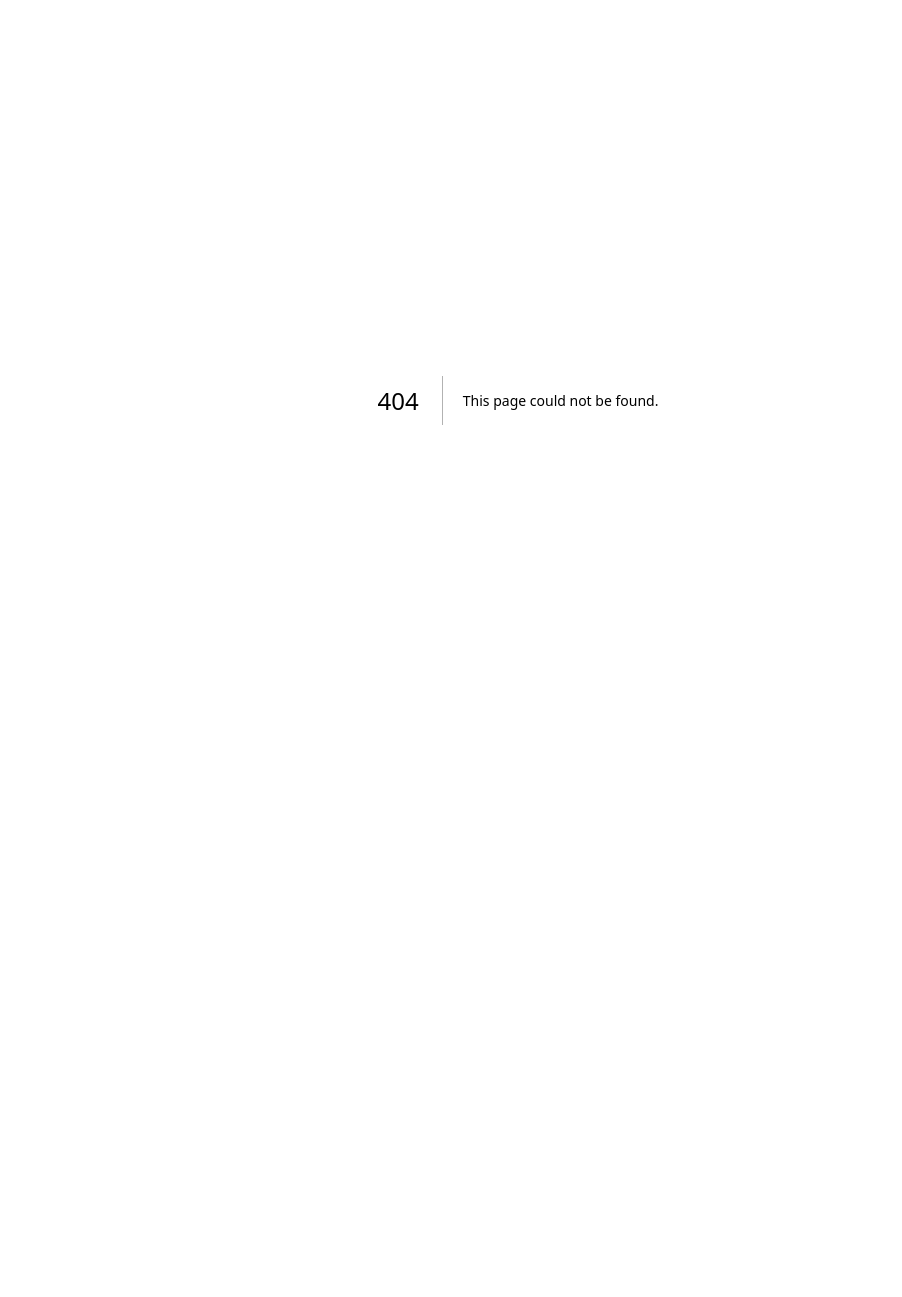
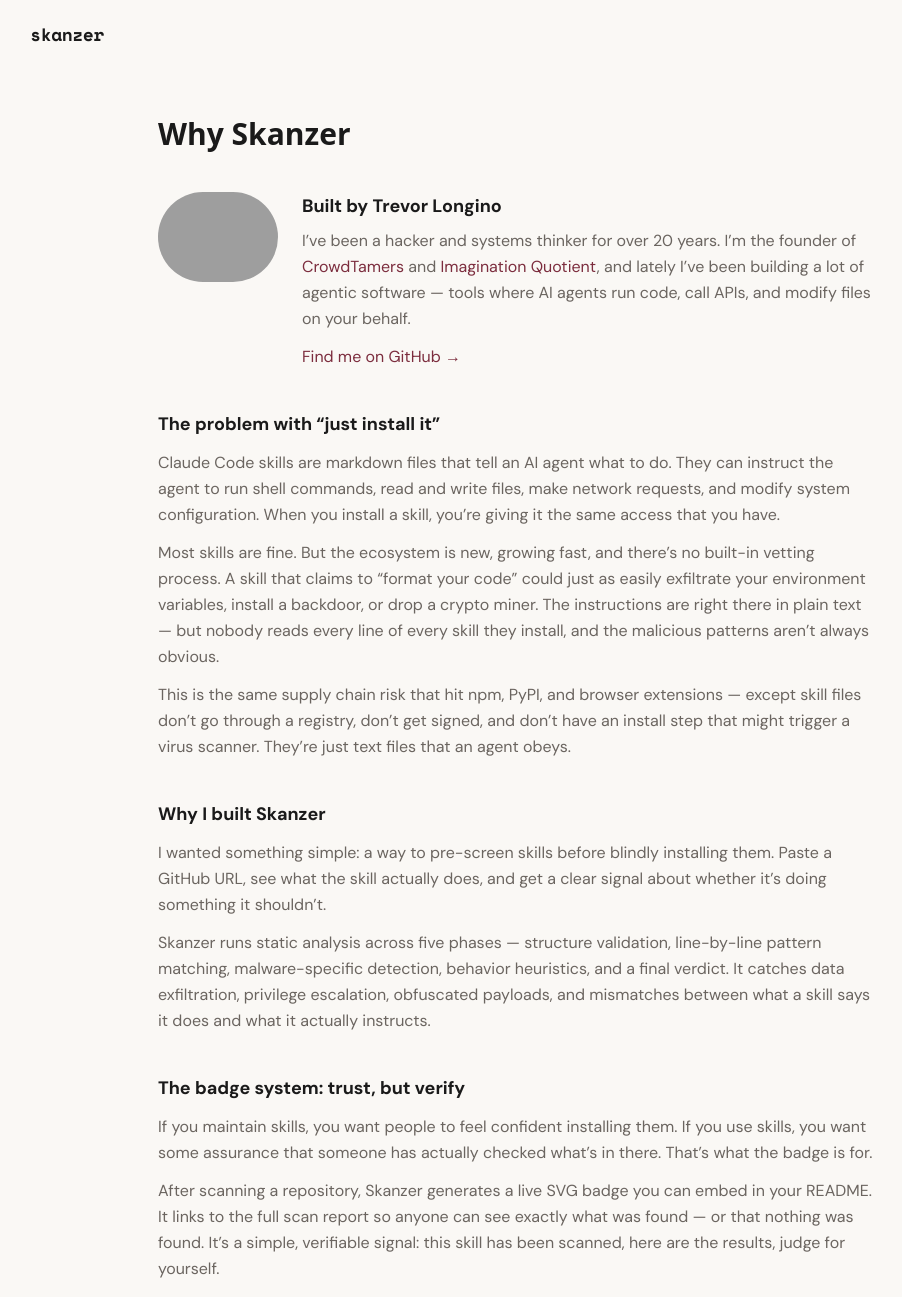
Before and after one commit to TheEnigmaticT/skanzer-claude-code-skill-security-scanner, a Next.js app: page /why in a window 1280 px wide. Before the commit this address had no page. Shown: the top 1297 px of the page, without its empty margins (122-1024 px from the left). Before the commit the page ends 800 px from the top, so only its background shows below. Built offline with nearby package versions, Linux system fonts and the light colour scheme; grey boxes are pictures that could not be loaded.

Commit message:
Add "Why Skanzer" page with founder bio and badge rationale
Explains the supply chain risk of unvetted skill files, why the
scanner exists, and how the badge system helps maintainers build
trust with their users.

Co-Authored-By: Claude Opus 4.6 <noreply@anthropic.com>

```diff
--- a/app/page.tsx
+++ b/app/page.tsx
@@ -23,12 +23,20 @@ export default async function Home() {
         <span className="font-mono text-lg font-bold tracking-tight">
           skanzer
         </span>
+        <div className="flex items-center gap-6">
+          <Link
+            href="/why"
+            className="font-mono text-sm text-brand-muted hover:text-brand-text transition-colors"
+          >
+            why skanzer
+          </Link>
           <Link
             href="/login"
             className="font-mono text-sm text-brand-muted hover:text-brand-text transition-colors"
           >
             sign in
           </Link>
+        </div>
       </nav>
 
       {/* Hero — left-aligned, no dark bg, no glow, no grid */}
--- /dev/null
+++ b/app/why/page.tsx
@@ -0,0 +1,139 @@
+import Link from 'next/link'
+import Image from 'next/image'
+
+export const metadata = {
+  title: 'Why Skanzer',
+  description: 'Why Skanzer exists — the risks of blindly installing AI agent skills and why trust needs verification.',
+}
+
+export default function WhyPage() {
+  return (
+    <div className="min-h-screen bg-brand-bg text-brand-text">
+      <nav className="flex items-center justify-between px-6 py-5 max-w-5xl mx-auto">
+        <Link href="/" className="font-mono text-lg font-bold tracking-tight">
+          skanzer
+        </Link>
+      </nav>
+
+      <article className="px-6 py-12 max-w-3xl mx-auto">
+        <h1 className="font-mono text-2xl sm:text-3xl font-bold mb-10">Why Skanzer</h1>
+
+        <div className="space-y-10 text-brand-muted font-sans leading-relaxed">
+          {/* About Trevor */}
+          <section className="flex flex-col sm:flex-row gap-6 items-start">
+            <Image
+              src="https://avatars.githubusercontent.com/u/12659201?v=4"
+              alt="Trevor Longino"
+              width={120}
+              height={120}
+              className="rounded-full shrink-0"
+            />
+            <div>
+              <h2 className="font-mono text-lg font-bold text-brand-text mb-2">Built by Trevor Longino</h2>
+              <p>
+                I&rsquo;ve been a hacker and systems thinker for over 20 years. I&rsquo;m the founder of{' '}
+                <a href="https://crowdtamers.com" className="text-brand-accent hover:text-brand-accent-hover">CrowdTamers</a> and{' '}
+                <a href="https://imaginationquotient.com" className="text-brand-accent hover:text-brand-accent-hover">Imagination Quotient</a>,
+                and lately I&rsquo;ve been building a lot of agentic software &mdash; tools where AI agents
+                run code, call APIs, and modify files on your behalf.
+              </p>
+              <p className="mt-3">
+                <a href="https://github.com/TheEnigmaticT" className="text-brand-accent hover:text-brand-accent-hover">
+                  Find me on GitHub &rarr;
+                </a>
+              </p>
+            </div>
+          </section>
+
+          {/* The problem */}
+          <section>
+            <h2 className="font-mono text-lg font-bold text-brand-text mb-3">The problem with &ldquo;just install it&rdquo;</h2>
+            <p>
+              Claude Code skills are markdown files that tell an AI agent what to do. They can instruct the agent to
+              run shell commands, read and write files, make network requests, and modify system configuration.
+              When you install a skill, you&rsquo;re giving it the same access that you have.
+            </p>
+            <p className="mt-3">
+              Most skills are fine. But the ecosystem is new, growing fast, and there&rsquo;s no built-in
+              vetting process. A skill that claims to &ldquo;format your code&rdquo; could just as easily
+              exfiltrate your environment variables, install a backdoor, or drop a crypto miner. The
+              instructions are right there in plain text &mdash; but nobody reads every line of every
+              skill they install, and the malicious patterns aren&rsquo;t always obvious.
+            </p>
+            <p className="mt-3">
+              This is the same supply chain risk that hit npm, PyPI, and browser extensions &mdash; except
+              skill files don&rsquo;t go through a registry, don&rsquo;t get signed, and don&rsquo;t have
+              an install step that might trigger a virus scanner. They&rsquo;re just text files that an
+              agent obeys.
+            </p>
+          </section>
+
+          {/* Why I built it */}
+          <section>
+            <h2 className="font-mono text-lg font-bold text-brand-text mb-3">Why I built Skanzer</h2>
+            <p>
+              I wanted something simple: a way to pre-screen skills before blindly installing them.
+              Paste a GitHub URL, see what the skill actually does, and get a clear signal about whether
+              it&rsquo;s doing something it shouldn&rsquo;t.
+            </p>
+            <p className="mt-3">
+              Skanzer runs static analysis across five phases &mdash; structure validation, line-by-line
+              pattern matching, malware-specific detection, behavior heuristics, and a final verdict. It
+              catches data exfiltration, privilege escalation, obfuscated payloads, and mismatches between
+              what a skill says it does and what it actually instructs.
+            </p>
+          </section>
+
+          {/* The badge system */}
+          <section>
+            <h2 className="font-mono text-lg font-bold text-brand-text mb-3">The badge system: trust, but verify</h2>
+            <p>
+              If you maintain skills, you want people to feel confident installing them. If you use
+              skills, you want some assurance that someone has actually checked what&rsquo;s in there.
+              That&rsquo;s what the badge is for.
+            </p>
+            <p className="mt-3">
+              After scanning a repository, Skanzer generates a live SVG badge you can embed in your
+              README. It links to the full scan report so anyone can see exactly what was found &mdash;
+              or that nothing was found. It&rsquo;s a simple, verifiable signal: this skill has been
+              scanned, here are the results, judge for yourself.
+            </p>
+            <p className="mt-3">
+              The goal isn&rsquo;t to certify skills as &ldquo;safe&rdquo; &mdash; no static analysis
+              tool can guarantee that. The goal is to make the invisible visible. When skill maintainers
+              scan their own repos and publish the badge, they&rsquo;re saying: &ldquo;I have nothing to
+              hide. Look for yourself.&rdquo; That&rsquo;s a meaningful step toward trust in an
+              ecosystem that doesn&rsquo;t have much of it yet.
+            </p>
+          </section>
+
+          {/* CTA */}
+          <section className="border-t border-brand-border pt-8">
+            <p className="text-brand-text font-mono text-sm font-bold">
+              Ready to scan?{' '}
+              <Link href="/signup" className="text-brand-accent hover:text-brand-accent-hover">
+                Create an account
+              </Link>{' '}
+              or{' '}
+              <Link href="/login" className="text-brand-accent hover:text-brand-accent-hover">
+                sign in
+              </Link>{' '}
+              to get started.
+            </p>
+          </section>
+        </div>
+      </article>
+
+      <footer className="border-t border-brand-border px-6 py-8">
+        <div className="flex flex-col sm:flex-row items-center justify-center gap-2 sm:gap-4 font-mono text-xs text-brand-muted">
+          <span>skanzer &mdash; built with Next.js &amp; Supabase</span>
+          <span className="hidden sm:inline">&middot;</span>
+          <div className="flex gap-4">
+            <Link href="/terms" className="hover:text-brand-text transition-colors">Terms</Link>
+            <Link href="/privacy" className="hover:text-brand-text transition-colors">Privacy</Link>
+          </div>
+        </div>
+      </footer>
+    </div>
+  )
+}
--- a/next.config.ts
+++ b/next.config.ts
@@ -1,5 +1,14 @@
 import type { NextConfig } from "next";
 
-const nextConfig: NextConfig = {};
+const nextConfig: NextConfig = {
+  images: {
+    remotePatterns: [
+      {
+        protocol: 'https',
+        hostname: 'avatars.githubusercontent.com',
+      },
+    ],
+  },
+};
 
 export default nextConfig;
```
Lines whose indentation alone changed are shown as unchanged.
